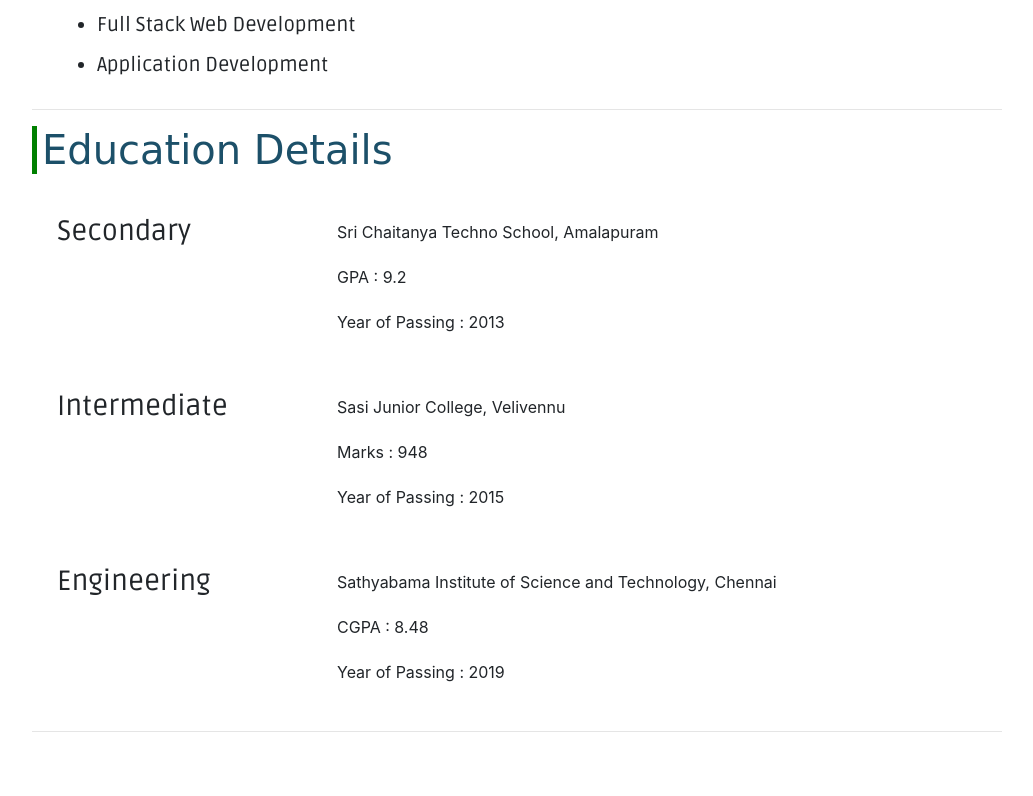
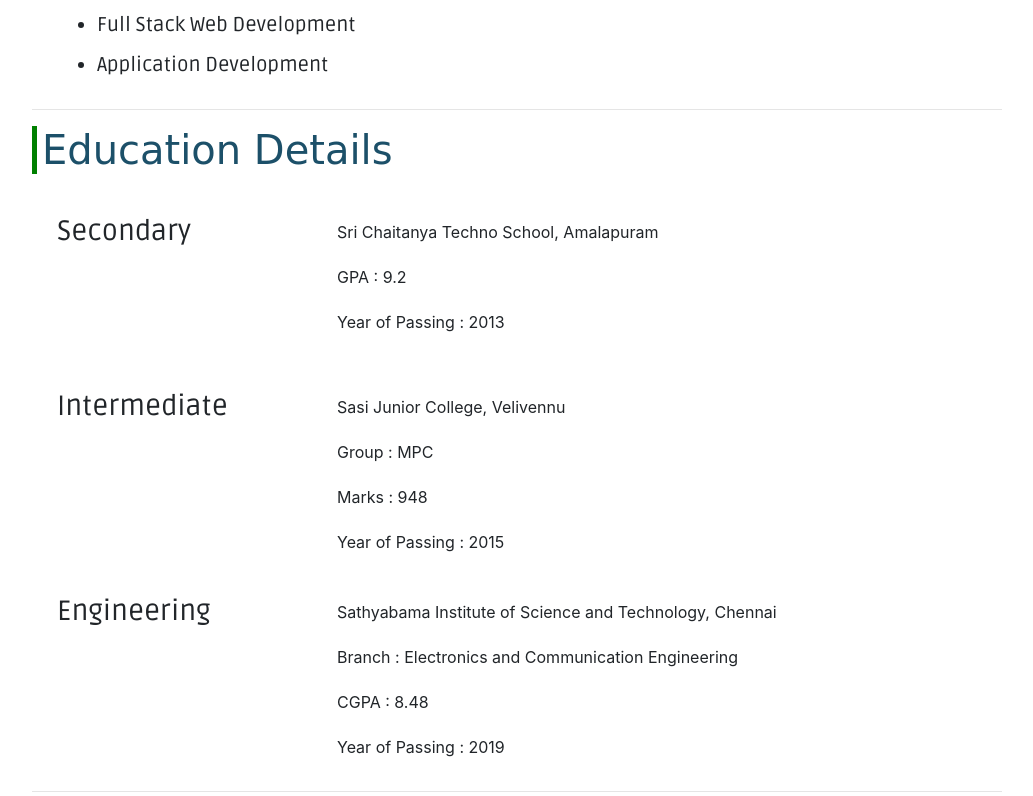
Before and after one commit to Madhu704/chsaiteja707.github.io, a plain HTML site: page index.html in a window 1280 px wide. Shown: the part 2188-2984 px from the top of the page, without its empty margins (128-1161 px from the left). Before the commit the page ends 2936 px from the top, so only its background shows below. Drawn offline with nearby package versions, Linux system fonts and the light colour scheme; a web font is replaced by a local one.

Commit message:
change 2

```diff
--- a/index.html
+++ b/index.html
@@ -202,6 +202,7 @@
 					</div>
 					<div class="col-wide-edu">
 						<p class="content">Sasi Junior College, Velivennu</p>
+						<p class="content">Group : MPC</p>
 						<p class="content">Marks : 948</p>
 						<p class="content">Year of Passing : 2015</p>
 					</div>
@@ -212,6 +213,7 @@
 					</div>
 					<div class="col-wide-edu">
 						<p class="content">Sathyabama Institute of Science and Technology, Chennai</p>
+						<p class="content">Branch : Electronics and Communication Engineering</p>
 						<p class="content">CGPA : 8.48</p>
 						<p class="content">Year of Passing : 2019</p>
 					</div>
```
